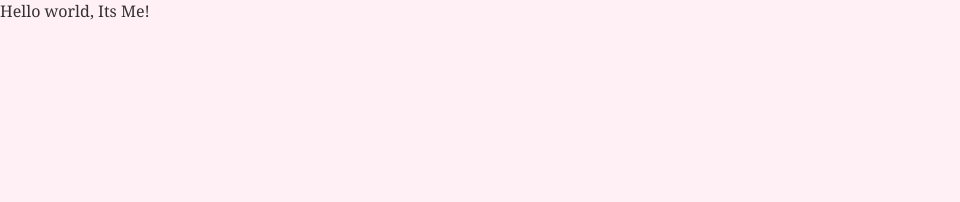
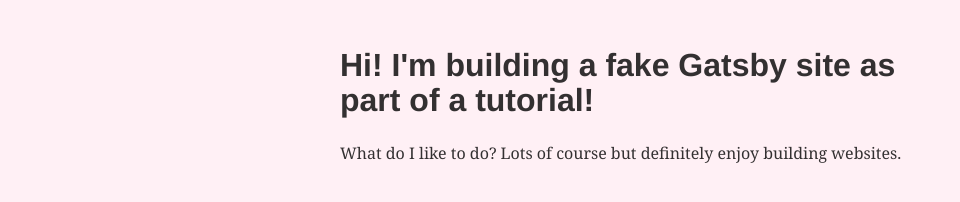
Before and after one commit to shahnawaz-pabon/gatsby-hello-world, a Gatsby site: page / in a window 1280 px wide. Shown: the whole page, without its empty margins (0-960 px from the left). Built offline with nearby package versions, Linux system fonts and the light colour scheme; Gatsby itself is replaced by a stand-in of ours.

Commit message:
Make some content and style changes

```diff
--- a/src/pages/index.js
+++ b/src/pages/index.js
@@ -1,3 +1,11 @@
 import React from "react"
 
-export default () => <div>Hello world, Its Me!</div>
+export default () => (
+  <div style={{ margin: `3rem auto`, maxWidth: 600 }}>
+    <h1>Hi! I'm building a fake Gatsby site as part of a tutorial!</h1>
+    <p>
+      What do I like to do? Lots of course but definitely enjoy building
+      websites.
+    </p>
+  </div>
+)
```
